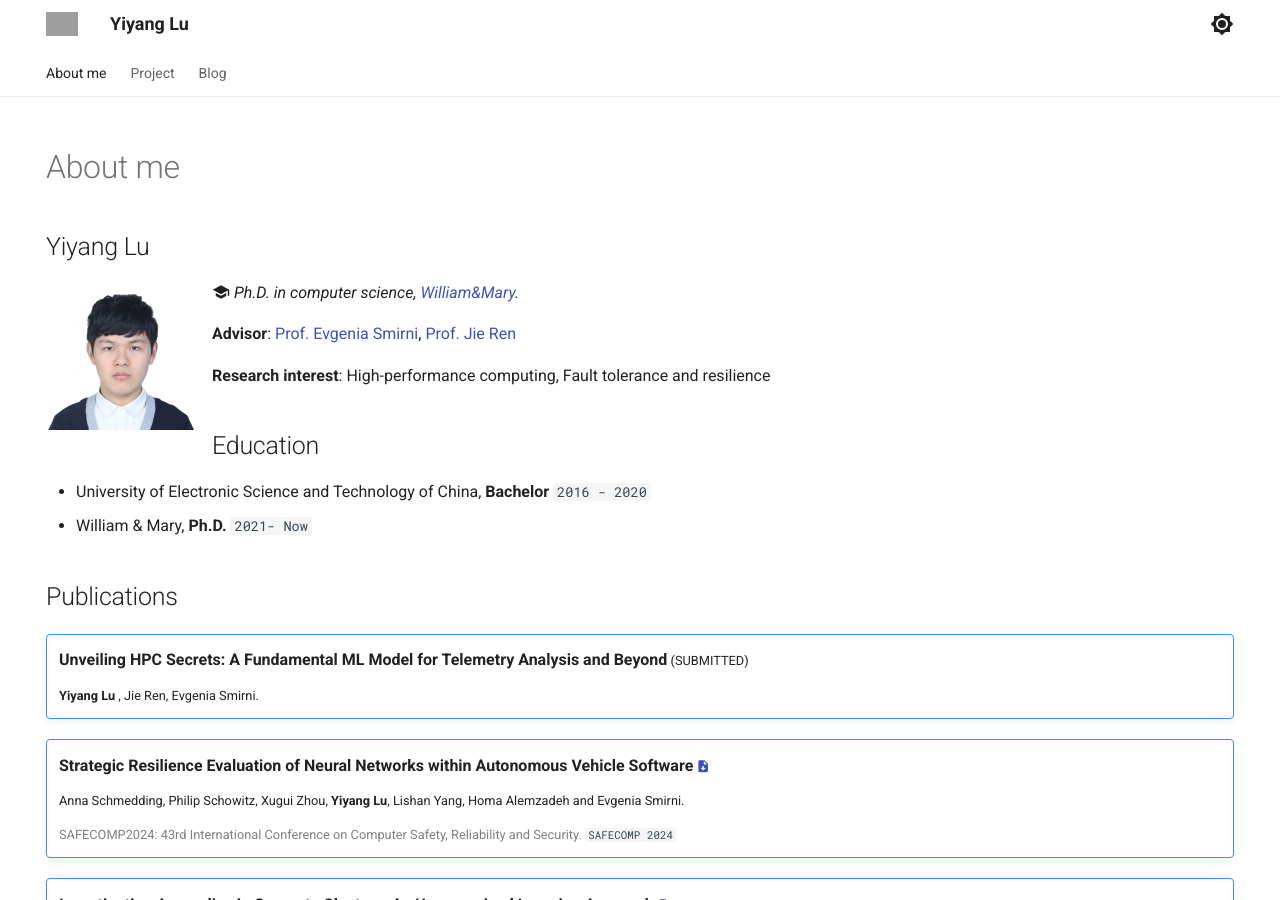
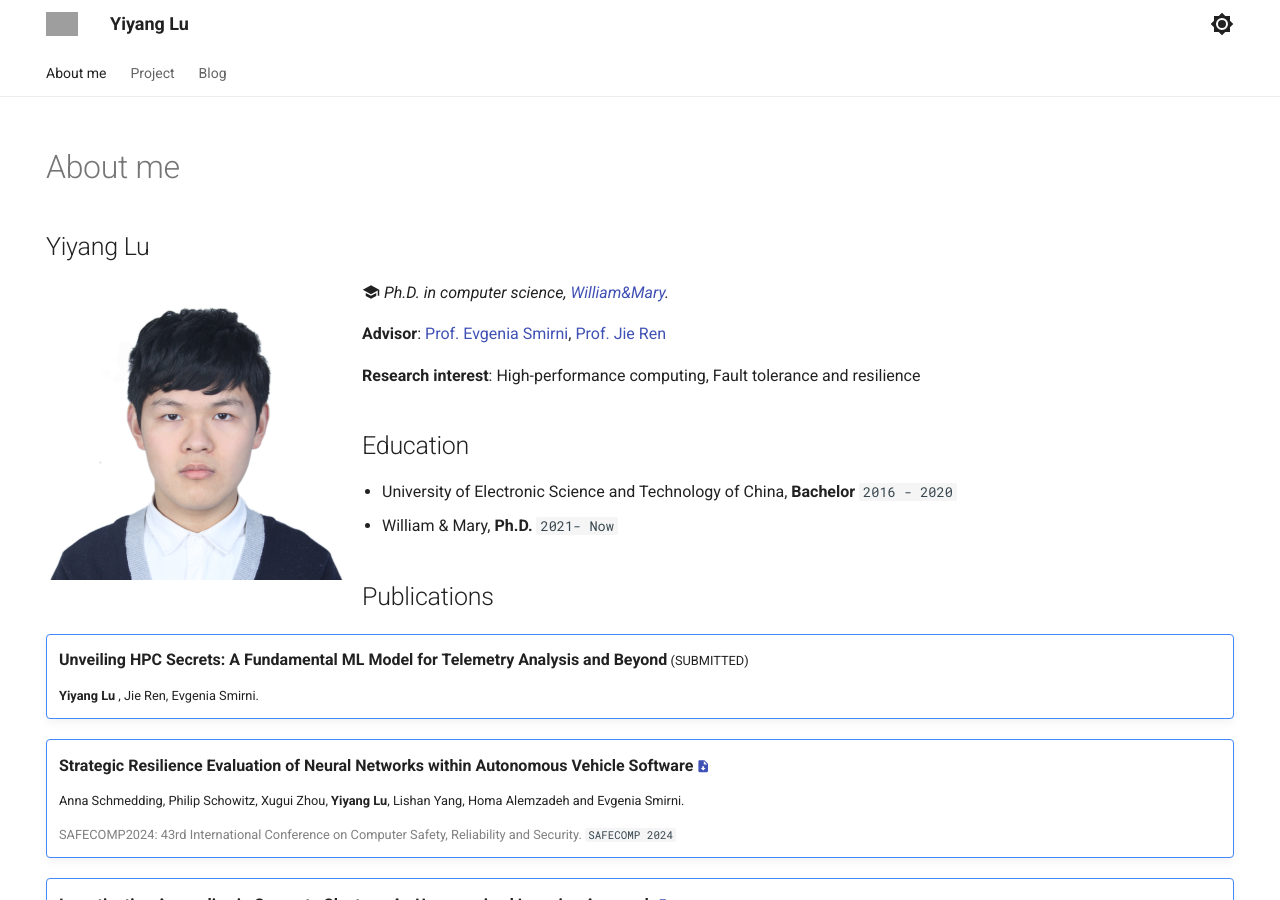
Before and after one commit to YiyangLu/yiyanglu.github.io, an MkDocs documentation site: the page built from docs/index.md, in a window 1280 px wide and 900 px high. Built offline with MkDocs 1.6.1 and Material for MkDocs 9.7.7, drawn with Linux system fonts in a browser that asks for light colours; grey boxes are pictures that could not be loaded.

```diff
--- a/docs/index.md
+++ b/docs/index.md
@@ -10,7 +10,7 @@
 # About me
 
 ## Yiyang Lu
-![portrait](assets/me.jpg){: style="height:150px;width:150px" align=left}
+![portrait](assets/me.jpg){width="300", align=left}
 <!-- ![portrait](assets/me.jpg){width="200px",align=left }  -->
 <!-- <img width="15%" style="float: right;"  src="assets/me.jpg"/> -->
 
```
